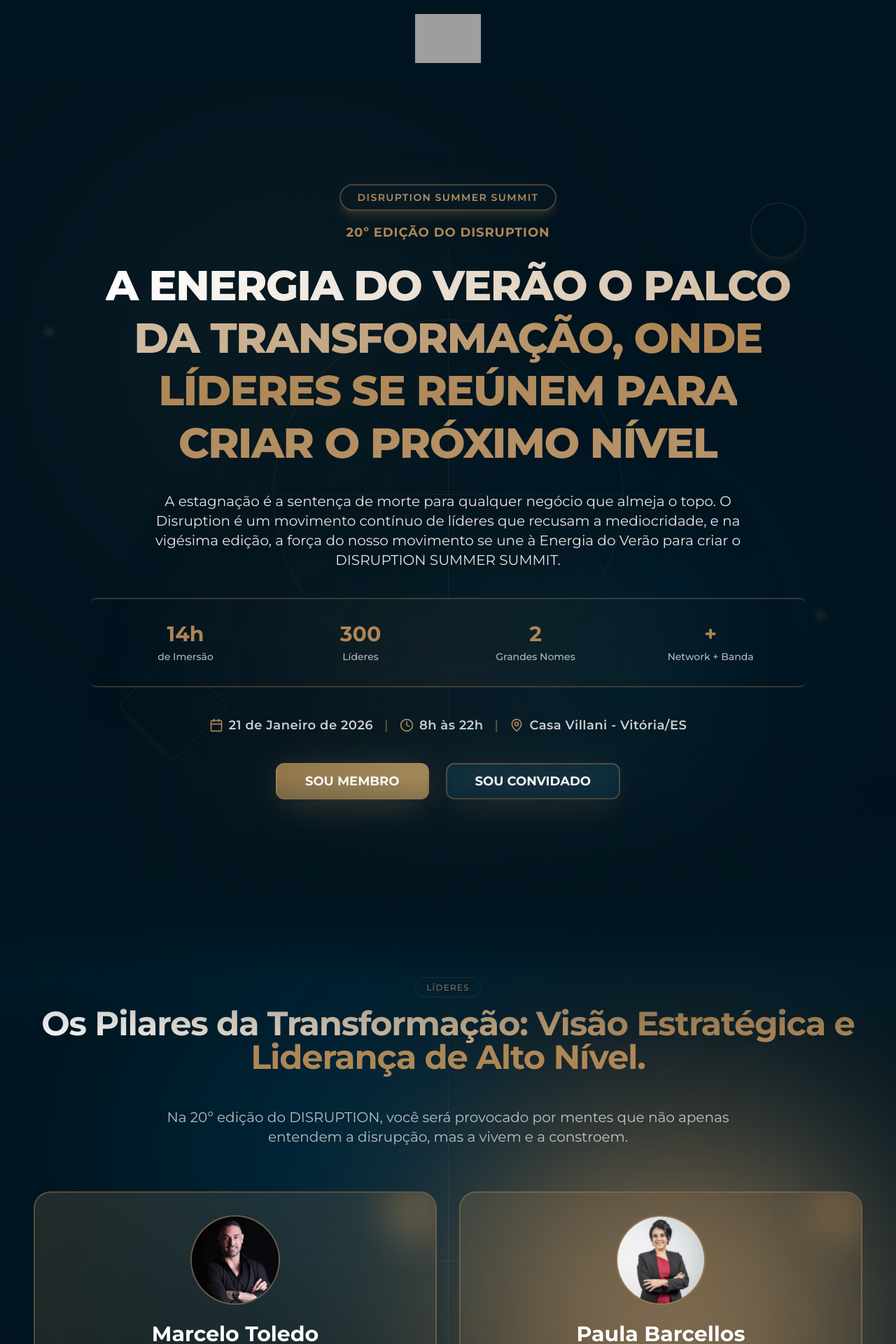
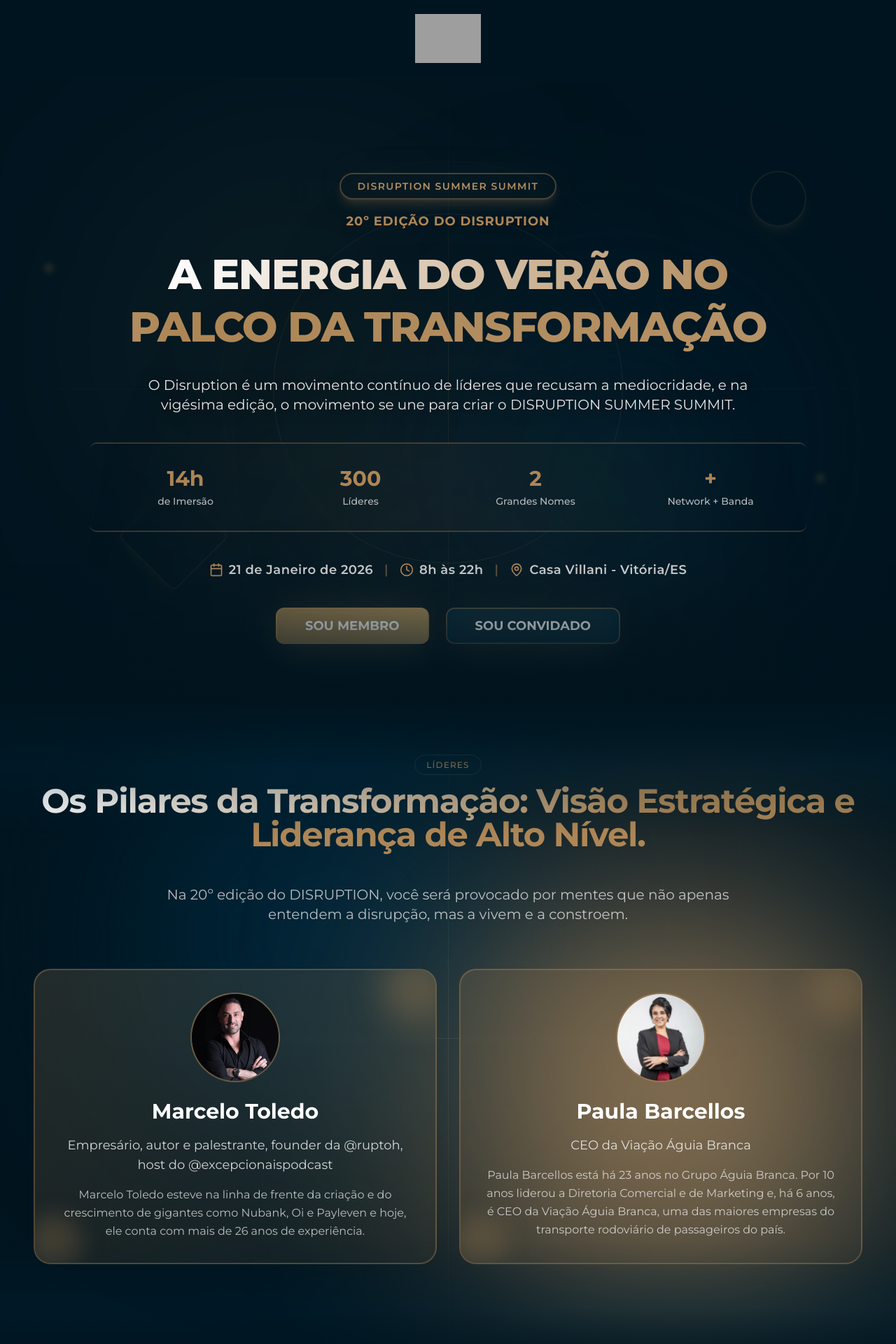
Before and after one commit to joaofcoutinho/disruption20, a Next.js app: page / in a window 1280 px wide. Shown: the top 1920 px of the page at 70% size. Built offline with nearby package versions, Linux system fonts and the light colour scheme; grey boxes are pictures that could not be loaded.

Commit message:
feat: alteracoes-texto

```diff
--- a/community-section.tsx
+++ b/community-section.tsx
@@ -1,11 +1,11 @@
 "use client"
 
 import { motion } from "framer-motion"
-import { Lightbulb, Target, Users, TrendingUp, Rocket } from "lucide-react"
+import { Sparkles, MessageCircle, HandHeart, BarChart3, Sun } from "lucide-react"
 
 export default function CommunitySection() {
   return (
-    <section className="relative w-full bg-dark overflow-hidden py-32 md:py-40 px-4">
+    <section className="relative w-full bg-dark overflow-hidden py-16 md:py-20 px-4">
       <div className="absolute top-0 left-0 right-0 h-48 bg-gradient-to-b from-dark via-dark-medium/30 to-transparent pointer-events-none z-20"></div>
 
       {/* Background gradient */}
@@ -47,7 +47,7 @@ export default function CommunitySection() {
             >
               <div className="mb-4">
                 <div className="w-12 h-12 rounded-xl bg-gold/20 border border-gold/40 flex items-center justify-center">
-                  <Lightbulb className="w-6 h-6 text-gold" />
+                  <Sparkles className="w-6 h-6 text-gold" />
                 </div>
               </div>
               <h3 className="text-xl font-bold text-gold mb-3">Insights Estratégicos</h3>
@@ -63,7 +63,7 @@ export default function CommunitySection() {
             >
               <div className="mb-4">
                 <div className="w-12 h-12 rounded-xl bg-gold/20 border border-gold/40 flex items-center justify-center">
-                  <Target className="w-6 h-6 text-gold" />
+                  <MessageCircle className="w-6 h-6 text-gold" />
                 </div>
               </div>
               <h3 className="text-xl font-bold text-gold mb-3">Confronto de Dores</h3>
@@ -79,7 +79,7 @@ export default function CommunitySection() {
             >
               <div className="mb-4">
                 <div className="w-12 h-12 rounded-xl bg-gold/20 border border-gold/40 flex items-center justify-center">
-                  <Users className="w-6 h-6 text-gold" />
+                  <HandHeart className="w-6 h-6 text-gold" />
                 </div>
               </div>
               <h3 className="text-xl font-bold text-gold mb-3">Conexão com grandes</h3>
@@ -97,7 +97,7 @@ export default function CommunitySection() {
             >
               <div className="mb-4">
                 <div className="w-12 h-12 rounded-xl bg-gold/20 border border-gold/40 flex items-center justify-center">
-                  <TrendingUp className="w-6 h-6 text-gold" />
+                  <BarChart3 className="w-6 h-6 text-gold" />
                 </div>
               </div>
               <h3 className="text-xl font-bold text-gold mb-3">Estratégia de Alto Nível</h3>
@@ -115,7 +115,7 @@ export default function CommunitySection() {
             >
               <div className="mb-4">
                 <div className="w-12 h-12 rounded-xl bg-gold/20 border border-gold/40 flex items-center justify-center">
-                  <Rocket className="w-6 h-6 text-gold" />
+                  <Sun className="w-6 h-6 text-gold" />
                 </div>
               </div>
               <h3 className="text-xl font-bold text-gold mb-3">Aceleração para 2026</h3>
--- a/environment-section.tsx
+++ b/environment-section.tsx
@@ -36,7 +36,7 @@ export default function EnvironmentSection() {
     <motion.section
       ref={sectionRef}
       style={{ opacity }}
-      className="relative w-full bg-dark overflow-hidden py-16 md:py-24 px-4"
+      className="relative w-full bg-dark overflow-hidden py-16 md:py-20 px-4"
     >
       <div className="absolute top-0 left-0 right-0 h-48 bg-gradient-to-b from-dark via-dark-medium/30 to-transparent pointer-events-none z-20"></div>
 
--- a/hero-section.tsx
+++ b/hero-section.tsx
@@ -45,7 +45,7 @@ export default function HeroSection() {
   return (
     <div
       ref={heroRef}
-      className="relative w-full min-h-screen overflow-hidden bg-dark text-light flex items-center justify-center py-32 md:py-40"
+      className="relative w-full min-h-screen overflow-hidden bg-dark text-light flex items-center justify-center pt-32 pb-16 md:pt-36 md:pb-20"
     >
       <div
         className="absolute inset-0 overflow-hidden"
@@ -192,7 +192,7 @@ export default function HeroSection() {
                   opacity: getOpacityFromScroll(1),
                 }}
               >
-                A ENERGIA DO VERÃO O PALCO DA TRANSFORMAÇÃO, ONDE LÍDERES SE REÚNEM PARA CRIAR O PRÓXIMO NÍVEL
+                A ENERGIA DO VERÃO NO PALCO DA TRANSFORMAÇÃO
               </span>
             </h1>
 
@@ -203,9 +203,7 @@ export default function HeroSection() {
                 textShadow: "0 2px 20px rgba(0,0,0,0.8)",
               }}
             >
-              A estagnação é a sentença de morte para qualquer negócio que almeja o topo. O Disruption é um movimento
-              contínuo de líderes que recusam a mediocridade, e na vigésima edição, a força do nosso movimento se une à
-              Energia do Verão para criar o DISRUPTION SUMMER SUMMIT.
+              O Disruption é um movimento contínuo de líderes que recusam a mediocridade, e na vigésima edição, o movimento se une para criar o DISRUPTION SUMMER SUMMIT.
             </p>
 
             <div className="mb-10 py-8 px-6 border-y-2 border-gold/30 bg-gradient-to-r from-transparent via-gold/5 to-transparent backdrop-blur-sm rounded-lg">
--- a/leaders-section.tsx
+++ b/leaders-section.tsx
@@ -36,7 +36,7 @@ export default function LeadersSection() {
     <motion.section
       ref={sectionRef}
       style={{ opacity }}
-      className="relative w-full bg-dark overflow-hidden py-20 md:py-24 px-4"
+      className="relative w-full bg-dark overflow-hidden py-16 md:py-20 px-4"
     >
       <div className="absolute top-0 left-0 right-0 h-48 bg-gradient-to-b from-dark via-dark-medium/30 to-transparent pointer-events-none z-20"></div>
 
@@ -160,7 +160,7 @@ export default function LeadersSection() {
 
                   <div className="text-center">
                     <h3 className="text-2xl md:text-3xl font-bold text-light mb-4">Paula Barcellos</h3>
-                    <p className="text-base md:text-lg text-light/80 leading-relaxed mb-4">CEO do grupo Águia Branca</p>
+                    <p className="text-base md:text-lg text-light/80 leading-relaxed mb-4"> CEO da Viação Águia Branca</p>
                     <p className="text-base text-light/70 leading-relaxed">
                       Paula Barcellos está há 23 anos no Grupo Águia Branca. Por 10 anos liderou a Diretoria Comercial e
                       de Marketing e, há 6 anos, é CEO da Viação Águia Branca, uma das maiores empresas do transporte
--- a/pricing-section.tsx
+++ b/pricing-section.tsx
@@ -38,7 +38,7 @@ export default function FinalCtaSection() {
     <motion.section
       ref={sectionRef}
       style={{ opacity }}
-      className="relative w-full bg-dark overflow-hidden py-32 md:py-40 px-4"
+      className="relative w-full bg-dark overflow-hidden py-16 md:py-20 px-4"
       id="final-cta"
     >
       <div className="absolute top-0 left-0 right-0 h-48 bg-gradient-to-b from-dark via-dark-medium/30 to-transparent pointer-events-none z-20"></div>
```
